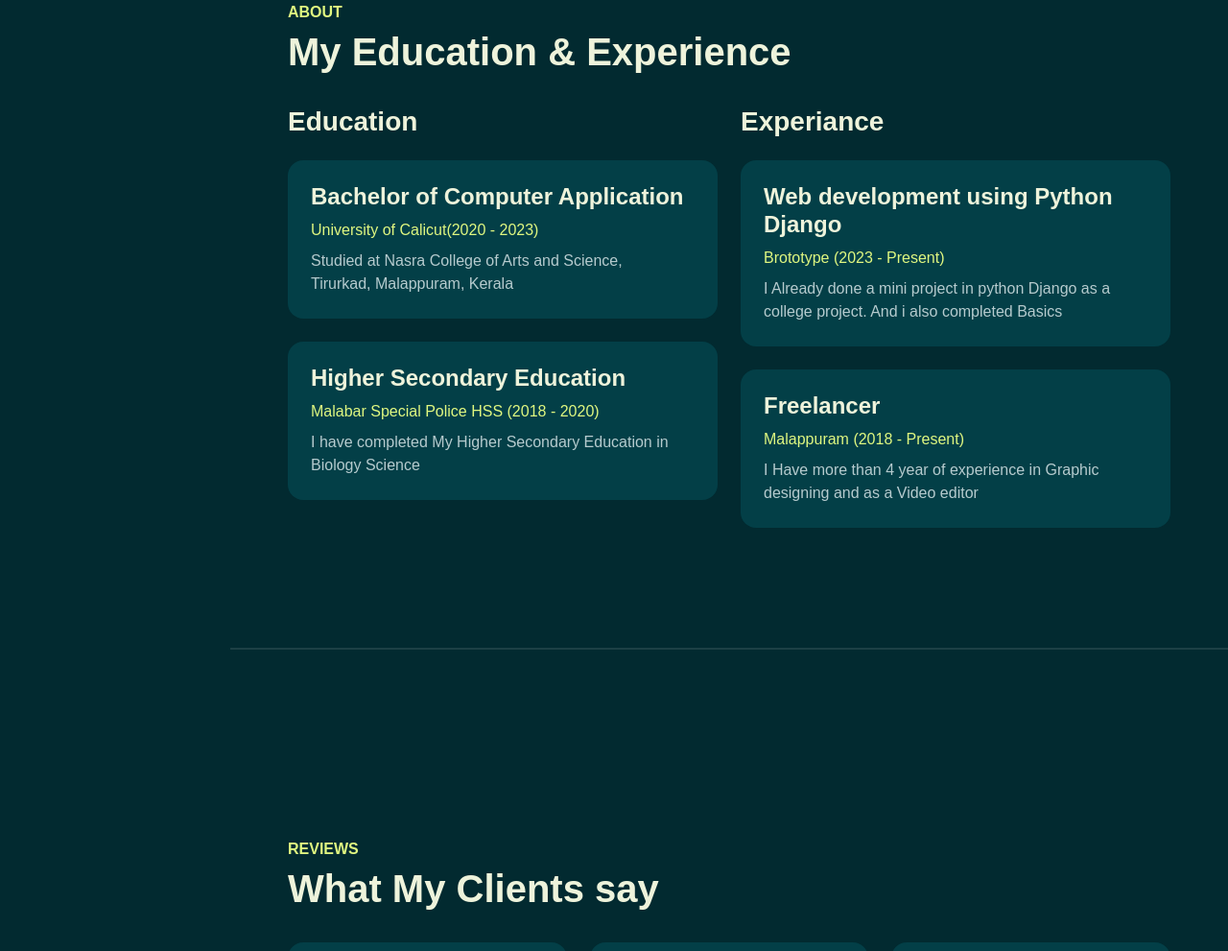
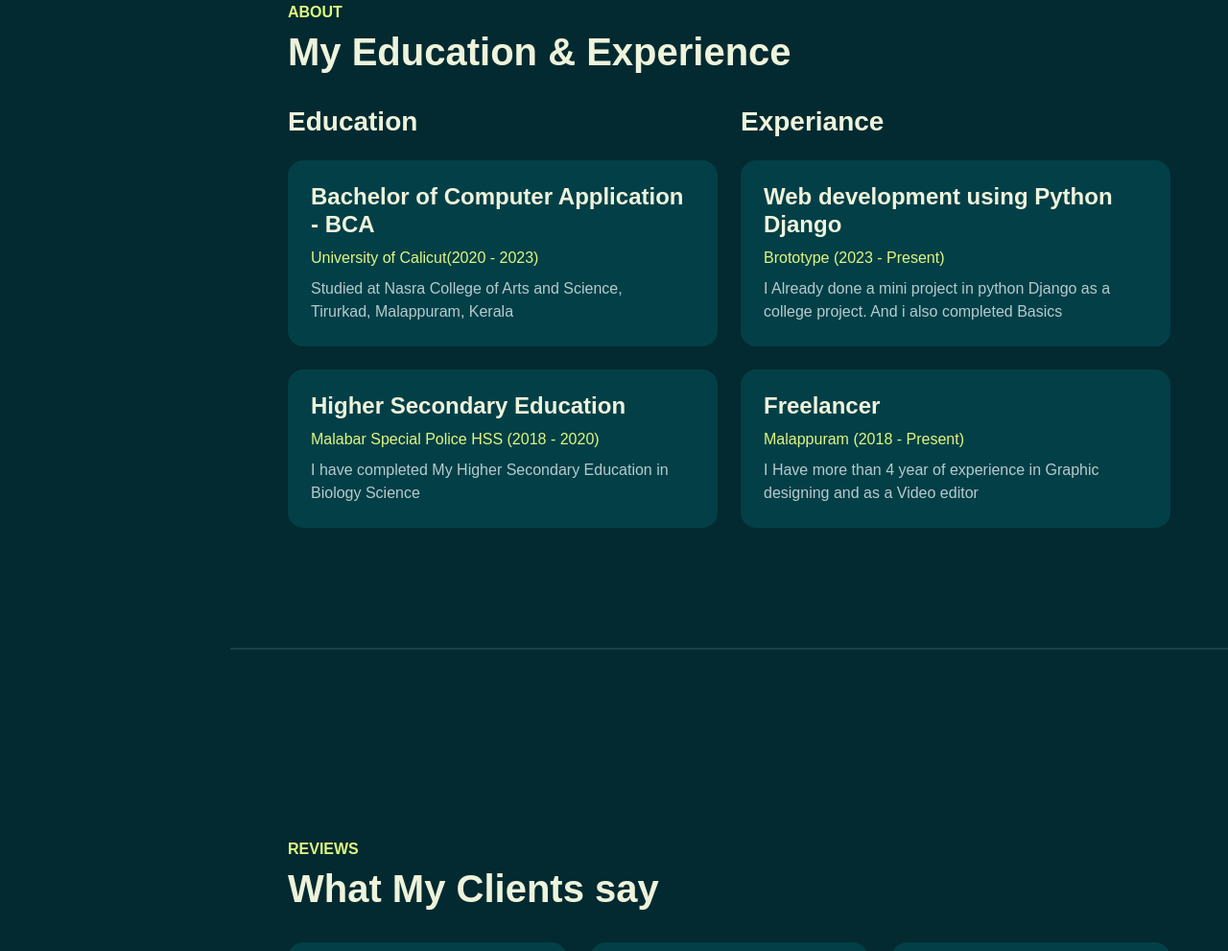
Before and after one commit to shibilmohd13/personal-portfolio, a plain HTML site: page index.html in a window 1280 px wide. Shown: the part 2921-3912 px from the top of the page at 96% size. Drawn offline with nearby package versions, Linux system fonts and the light colour scheme; a web font is replaced by a local one.

Commit message:
added Bca

```diff
--- a/index.html
+++ b/index.html
@@ -217,7 +217,7 @@
 
                             <div class="col-12" data-aos="fade-up" data-aos-delay="600">
                                 <div class="bg-base p-4 rounded-4 shadow-effect">
-                                    <h4>Bachelor of Computer Application</h4>
+                                    <h4>Bachelor of Computer Application <br>- BCA</h4>
                                     <p class="text-brand mb-2">University of Calicut(2020 - 2023)</p>
                                     <p class="mb-0">Studied at Nasra College of Arts and Science,<br>Tirurkad, Malappuram, Kerala </p>
                                 </div>
```
